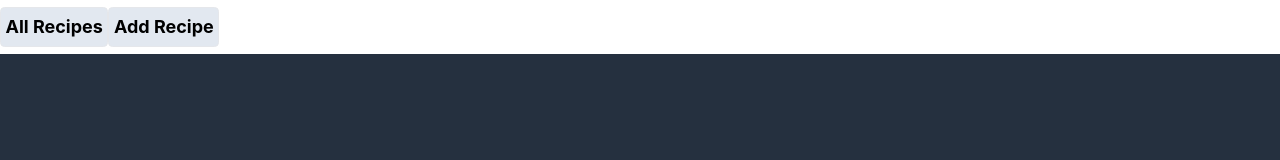
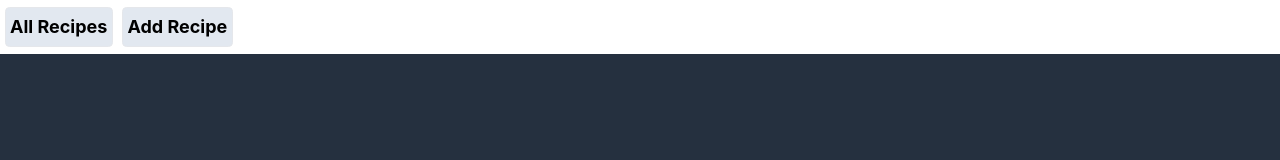
Before and after one commit to Johngn/recipes, a Next.js app: page /add-recipe in a window 1280 px wide. Shown: the top 160 px of the page. Built offline with nearby package versions, Linux system fonts and the light colour scheme.

Commit message:
Add NEXT_PUBLIC to api env

```diff
--- a/src/layout/navbar.tsx
+++ b/src/layout/navbar.tsx
@@ -1,20 +1,23 @@
 import React, { FunctionComponent } from 'react';
 import Link from 'next/link';
+
+type CustomLinkProps = {
+  path: string;
+  name: string;
+};
+
+const CustomLink: FunctionComponent<CustomLinkProps> = ({ path, name }) => (
+  <Link href={path}>
+    <a className="font-bold border p-1 rounded bg-slate-200 m-1">{name}</a>
+  </Link>
+);
 
 const Navbar: FunctionComponent = () => {
   return (
     <nav className="w-screen h-12 bg-white">
       <div className="max-w-6xl mx-auto h-full flex items-center">
-        <Link href={'/'}>
-          <a className="font-bold border p-1 rounded bg-slate-200">
-            All Recipes
-          </a>
-        </Link>
-        <Link href={'/add-recipe'}>
-          <a className="font-bold border p-1 rounded bg-slate-200">
-            Add Recipe
-          </a>
-        </Link>
+        <CustomLink path={'/'} name={'All Recipes'} />
+        <CustomLink path={'/add-recipe'} name={'Add Recipe'} />
       </div>
     </nav>
   );
--- a/src/pages/add-recipe.tsx
+++ b/src/pages/add-recipe.tsx
@@ -32,7 +32,7 @@ const AddRecipe: FunctionComponent = () => {
       directions,
     };
 
-    fetch(`${process.env.API_URL}/api/recipes`, {
+    fetch(`${process.env.NEXT_PUBLIC_API_URL}/api/recipes`, {
       method: 'POST',
       headers: {
         'Content-Type': 'application/json',
--- a/src/pages/recipe/[recipe].tsx
+++ b/src/pages/recipe/[recipe].tsx
@@ -6,7 +6,9 @@ import Navbar from '../../layout/navbar';
 export const getServerSideProps: GetServerSideProps = async context => {
   const recipeTitle = context.query.recipe;
 
-  const res = await fetch(`${process.env.API_URL}/api/recipe/${recipeTitle}`);
+  const res = await fetch(
+    `${process.env.NEXT_PUBLIC_API_URL}/api/recipe/${recipeTitle}`
+  );
   const data = await res.json();
 
   return {
```
